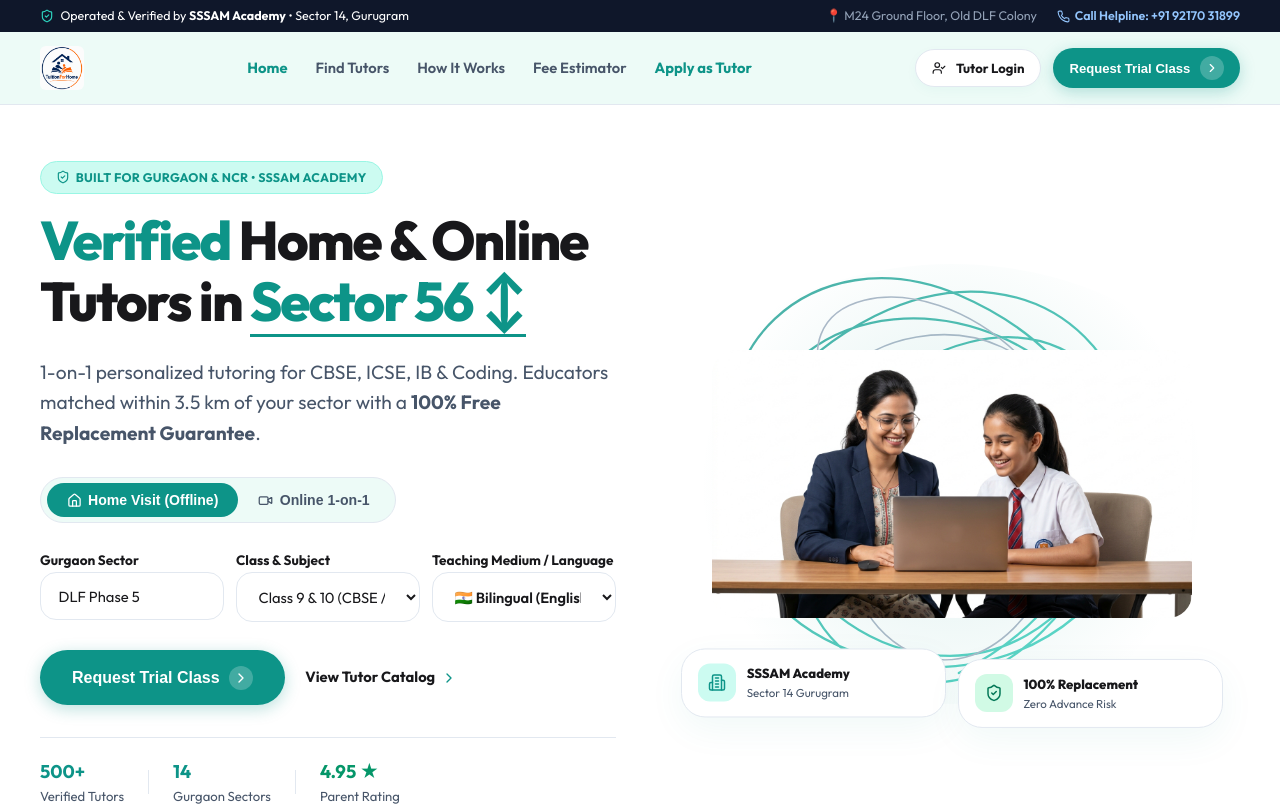
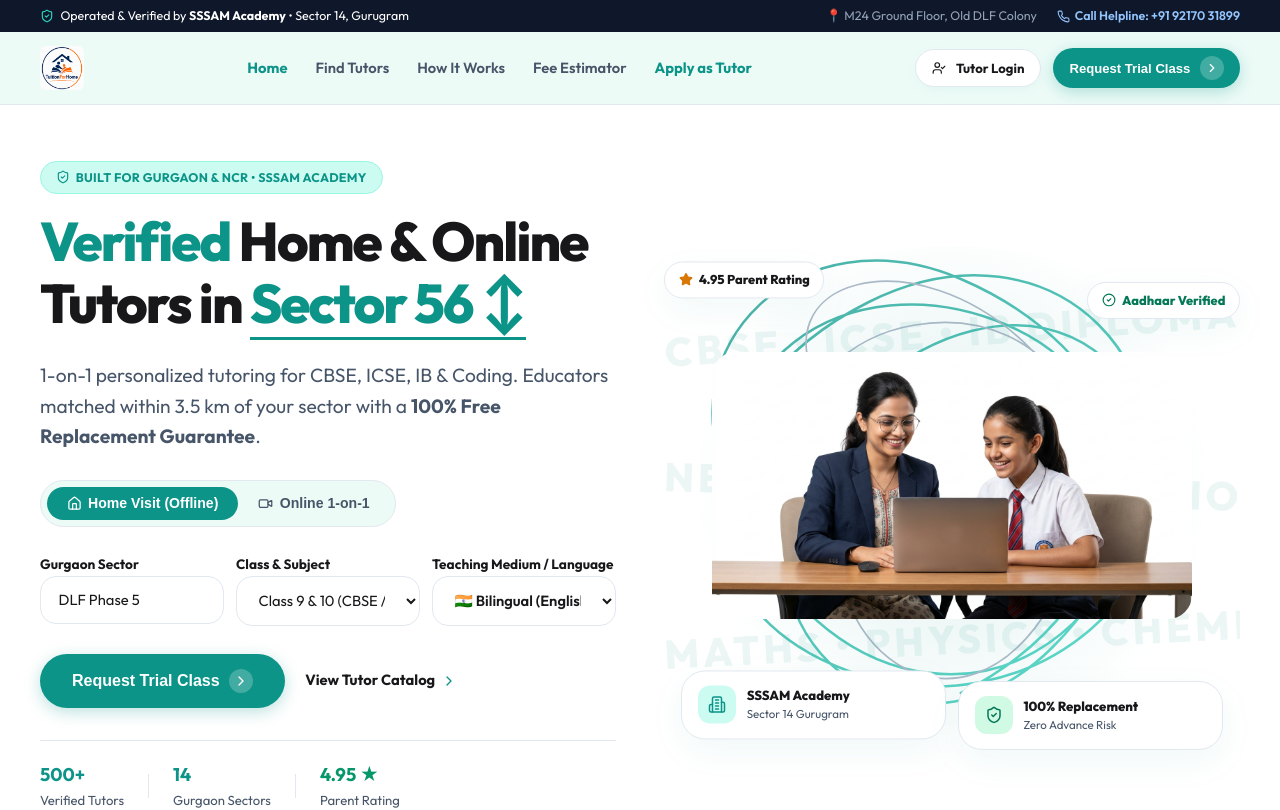
Before and after one commit to Sudhirkr85/tuition4home, a Next.js app: page / in a window 1280 px wide. Shown: the top 810 px of the page. Built offline with nearby package versions, Linux system fonts and the light colour scheme.

Commit message:
fix: eliminate Hero layout shift during sector text auto-sliding, add background watermark typography and floating trust badges

```diff
--- a/src/app/page.tsx
+++ b/src/app/page.tsx
@@ -118,9 +118,8 @@
                   <ShieldCheck size={14} />
                   <span>BUILT FOR GURGAON & NCR • SSSAM ACADEMY</span>
                 </div>
-
-                {/* Dynamic Sector Auto-Sliding Headline */}
-                <h1 style={{ marginBottom: '1.25rem', minHeight: '110px' }}>
+                {/* Dynamic Sector Auto-Sliding Headline - FIXED ROCK SOLID HEIGHT */}
+                <h1 style={{ marginBottom: '1.25rem', minHeight: '120px', lineHeight: 1.15 }}>
                   <span className="text-teal">Verified</span> Home & Online Tutors in{' '}
                   <span
                     style={{
@@ -129,6 +128,7 @@
                       borderBottom: '3px solid var(--brand-teal)',
                       paddingBottom: '2px',
                       transition: 'all 0.35s cubic-bezier(0.16, 1, 0.3, 1)',
+                      whiteSpace: 'nowrap',
                     }}
                   >
                     {sectorList[currentSectorIndex]} ↕
@@ -302,9 +302,31 @@
                 </div>
               </div>
 
-              {/* Right Column: Hero Young Teacher Cutout & Exact Organic Scribble Background (Figma Style) */}
-              <div style={{ position: 'relative', minHeight: '420px', display: 'flex', alignItems: 'center', justifyContent: 'center' }}>
-                {/* SVG Dual-Tone Gradient Organic Scribble Loop Pattern (Figma Screenshot Style) */}
+              {/* Right Column: Hero Young Teacher Cutout & Rich Background Typography + Badges */}
+              <div style={{ position: 'relative', minHeight: '460px', display: 'flex', alignItems: 'center', justifyContent: 'center' }}>
+                {/* Academic Keyword Watermark Typography in Background */}
+                <div style={{
+                  position: 'absolute',
+                  inset: 0,
+                  display: 'flex',
+                  flexDirection: 'column',
+                  justifyContent: 'space-around',
+                  pointerEvents: 'none',
+                  opacity: 0.08,
+                  fontSize: '2.5rem',
+                  fontWeight: 900,
+                  letterSpacing: '0.1em',
+                  color: 'var(--brand-teal)',
+                  overflow: 'hidden',
+                  userSelect: 'none',
+                  zIndex: 0,
+                }}>
+                  <div style={{ whiteSpace: 'nowrap', transform: 'rotate(-4deg)' }}>CBSE • ICSE • IB DIPLOMA • IGCSE</div>
+                  <div style={{ whiteSpace: 'nowrap', transform: 'rotate(2deg)', textAlign: 'right' }}>NEET • JEE MAIN • PYTHON CODING</div>
+                  <div style={{ whiteSpace: 'nowrap', transform: 'rotate(-3deg)' }}>MATHS • PHYSICS • CHEMISTRY • ACCOUNTS</div>
+                </div>
+
+                {/* SVG Dual-Tone Gradient Organic Scribble Loop Pattern */}
                 <svg
                   style={{
                     position: 'absolute',
@@ -340,6 +362,32 @@
                   />
                 </svg>
 
+                {/* Top-Left Floating Badge */}
+                <div style={{
+                  position: 'absolute',
+                  top: '10px',
+                  left: '0px',
+                  zIndex: 4,
+                }}>
+                  <div className="apple-card float-card-1" style={{ padding: '0.5rem 0.85rem', display: 'flex', alignItems: 'center', gap: '0.4rem', fontSize: '0.8rem', fontWeight: 800, backgroundColor: '#FFFFFF' }}>
+                    <Star size={14} color="var(--brand-amber)" fill="var(--brand-amber)" />
+                    <span>4.95 Parent Rating</span>
+                  </div>
+                </div>
+
+                {/* Top-Right Floating Badge */}
+                <div style={{
+                  position: 'absolute',
+                  top: '20px',
+                  right: '0px',
+                  zIndex: 4,
+                }}>
+                  <div className="apple-card float-card-2" style={{ padding: '0.5rem 0.85rem', display: 'flex', alignItems: 'center', gap: '0.4rem', fontSize: '0.8rem', fontWeight: 800, backgroundColor: '#FFFFFF', color: '#047857' }}>
+                    <CheckCircle2 size={14} />
+                    <span>Aadhaar Verified</span>
+                  </div>
+                </div>
+
                 {/* Pulsing Background Teal Aura */}
                 <div style={{
                   position: 'absolute',
@@ -350,7 +398,7 @@
                   zIndex: 1,
                 }} />
 
-                {/* Seamless Cutout Image Placement (Figma Screenshot Style - Zero Rectangle Box) */}
+                {/* Seamless Cutout Image Placement */}
                 <div style={{ position: 'relative', zIndex: 2, width: '100%', display: 'flex', justifyContent: 'center' }}>
                   {/* eslint-disable-next-line @next/next/no-img-element */}
                   <img
@@ -367,7 +415,7 @@
                   />
                 </div>
 
-                {/* Bottom Floating Feature Cards (Screenshot 1 Style) */}
+                {/* Bottom Floating Feature Cards */}
                 <div style={{
                   position: 'absolute',
                   bottom: '-28px',
```
